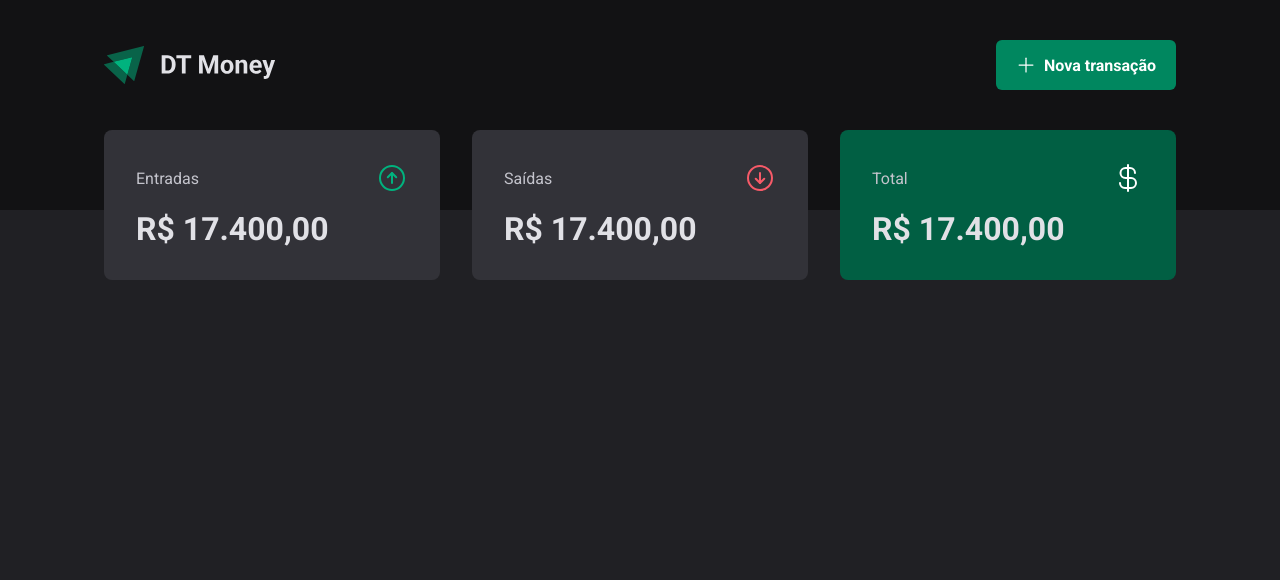
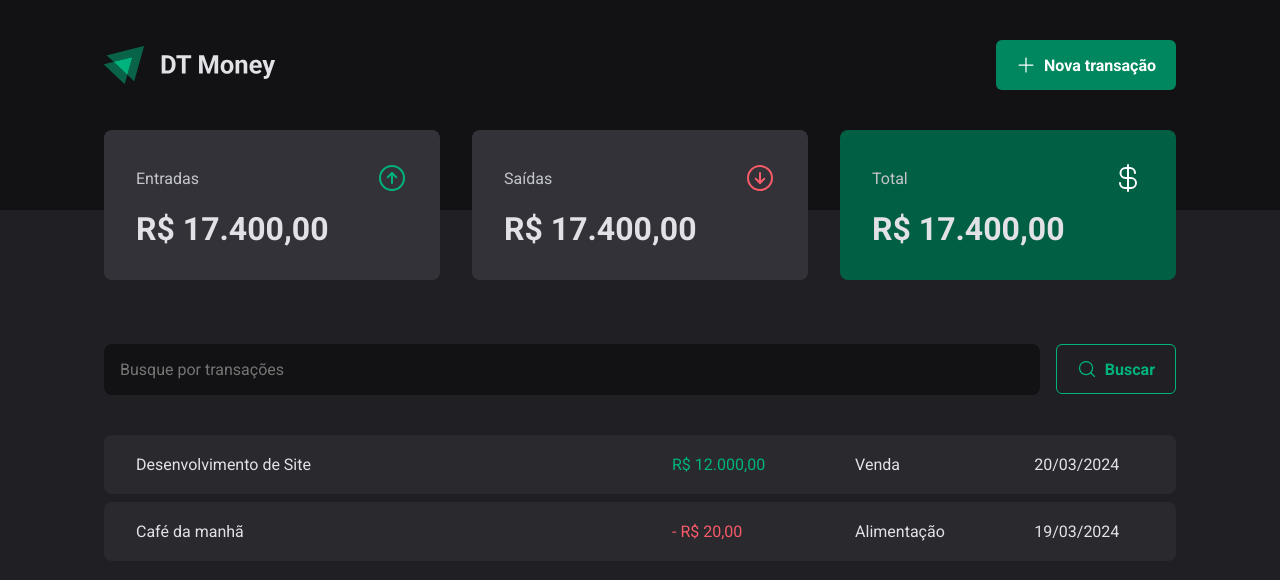
Before and after one commit to ghccaixeta/dt-money, a React (Vite) app: page / in a window 1280 px wide. Shown: the top 580 px of the page. Built offline with nearby package versions, Linux system fonts and the light colour scheme; the HTML template or start-up script is replaced by a standard one.

Commit message:
Tabela de transações e SearchForm

```diff
--- /dev/null
+++ b/src/components/SearchForm/index.tsx
@@ -0,0 +1,15 @@
+import { MagnifyingGlass } from "phosphor-react";
+import { SearchFormContainer } from "./styles";
+
+export function SearchForm() {
+    return (
+        <SearchFormContainer>
+            <input type="text" placeholder="Busque por transações" />
+            <button>
+                <MagnifyingGlass size={20} />
+                Buscar
+                </button>
+
+        </SearchFormContainer>
+    )
+}
--- /dev/null
+++ b/src/components/SearchForm/styles.ts
@@ -0,0 +1,41 @@
+import styled from "styled-components";
+
+export const SearchFormContainer = styled.form`
+    display: flex;
+    gap: 1rem;
+
+    input {
+        flex: 1;
+        border-radius: 8px;
+        border: 0;
+        background-color: ${props => props.theme["gray-900"]};
+        color: ${props => props.theme["gray-300"]};
+        padding: 1rem;
+    }
+
+    &::placeholder {
+        color: ${props => props.theme["gray-500"]};
+    }
+
+    button {
+        height: 50px;
+        border: 1px solid ${props => props.theme["green-300"]};
+        background-color: transparent;
+        color: ${props => props.theme["green-300"]};
+        padding: 0 1.25rem;
+        display: flex;
+        align-items: center;
+        justify-content: center;
+        border-radius: 6px;
+        font-weight: bold;
+        cursor: pointer;
+        gap: 0.5rem;
+
+        &:hover{
+            background-color: ${props => props.theme["green-500"]};
+            color: ${props => props.theme.white};
+            border-color: ${props => props.theme["green-500"]};
+        }
+    }
+
+`
--- a/src/pages/transaction/index.tsx
+++ b/src/pages/transaction/index.tsx
@@ -1,11 +1,42 @@
 import { Header } from "../../components/Header";
+import { SearchForm } from "../../components/SearchForm";
 import { Summary } from "../../components/Summary";
+import { PriceHighlight, TransactinTable, TransactionContainer } from "./styles";
 
 export function Transactions() {
     return (
         <div>
             <Header />
             <Summary />
+            <TransactionContainer>
+                <SearchForm />
+                <TransactinTable>
+                    <tbody>
+                        <tr>
+                            <td width="50%">Desenvolvimento de Site</td>
+                            <td>
+                                <PriceHighlight variant="income">
+                                    R$ 12.000,00
+
+                                </PriceHighlight>
+                            </td>
+                            <td>Venda</td>
+                            <td>20/03/2024</td>
+                        </tr>
+                        <tr>
+                            <td width="50%">Café da manhã</td>
+                            <td>
+                                <PriceHighlight variant="outcome">
+                                    - R$ 20,00
+                                </PriceHighlight>
+                            </td>
+                            <td>Alimentação</td>
+                            <td>19/03/2024</td>
+                        </tr>
+                    </tbody>
+                </TransactinTable>
+
+            </TransactionContainer>
         </div>
     )
 }
--- a/src/pages/transaction/styles.ts
+++ b/src/pages/transaction/styles.ts
@@ -0,0 +1,42 @@
+import styled from "styled-components"
+
+interface PriceHighlightProps {
+    variant: 'income' | 'outcome'
+}
+
+export const TransactionContainer = styled.div`
+
+    width: 100%;
+    max-width: 1120px;
+    margin: 4rem auto 0;
+    padding: 0 1.5rem;
+`
+
+export const TransactinTable = styled.table`
+    width: 100%;
+    border-collapse: separate;
+    border-spacing: 0 0.5rem;
+    margin-top: 2rem;
+
+    td{
+        padding: 1.25rem 2rem;
+        background: ${props => props.theme["gray-700"]};
+
+        &:first-child{
+            border-top-left-radius: 8px;
+            border-bottom-left-radius: 8px;
+        }
+
+        &:last-child{
+            border-top-right-radius: 8px;
+            border-bottom-right-radius: 8px;
+        }
+
+    }
+
+`
+
+
+export const PriceHighlight = styled.span<PriceHighlightProps>`
+    color: ${props => props.variant === 'income' ? props.theme["green-300"] : props.theme["red-300"]};
+`
```
